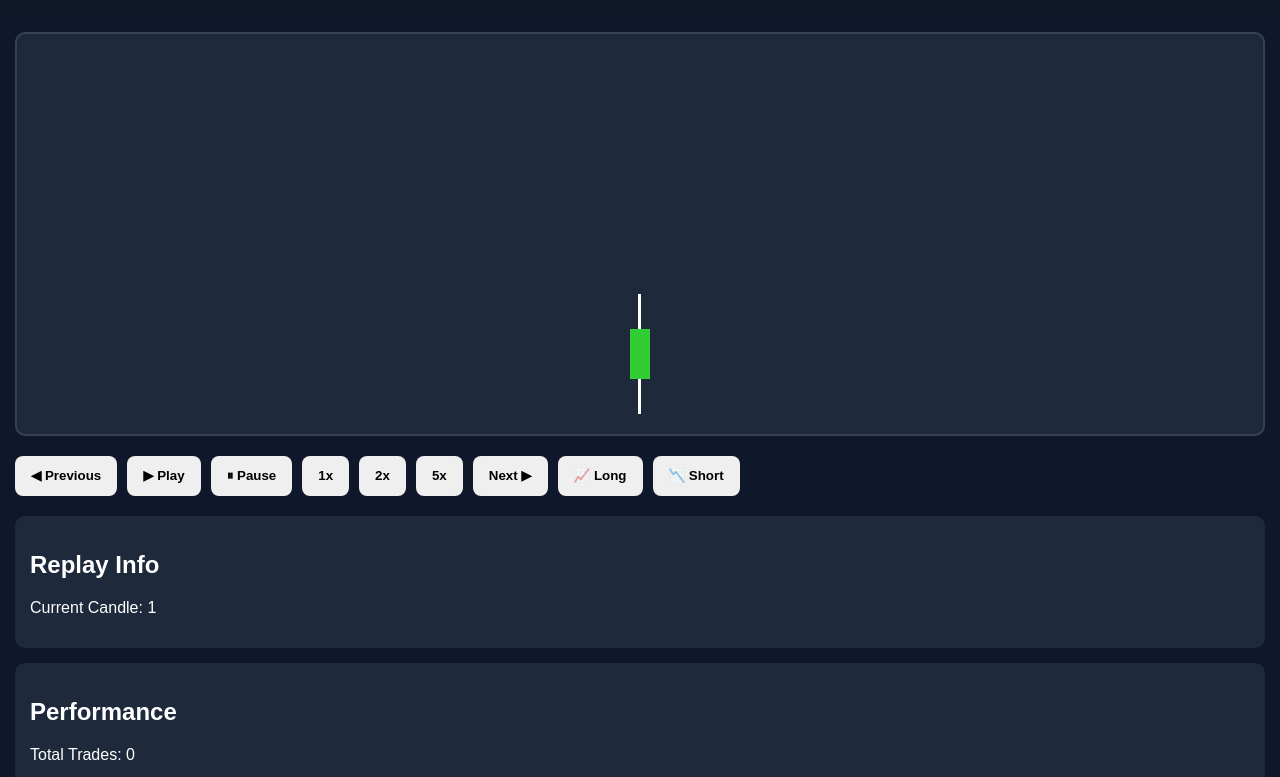
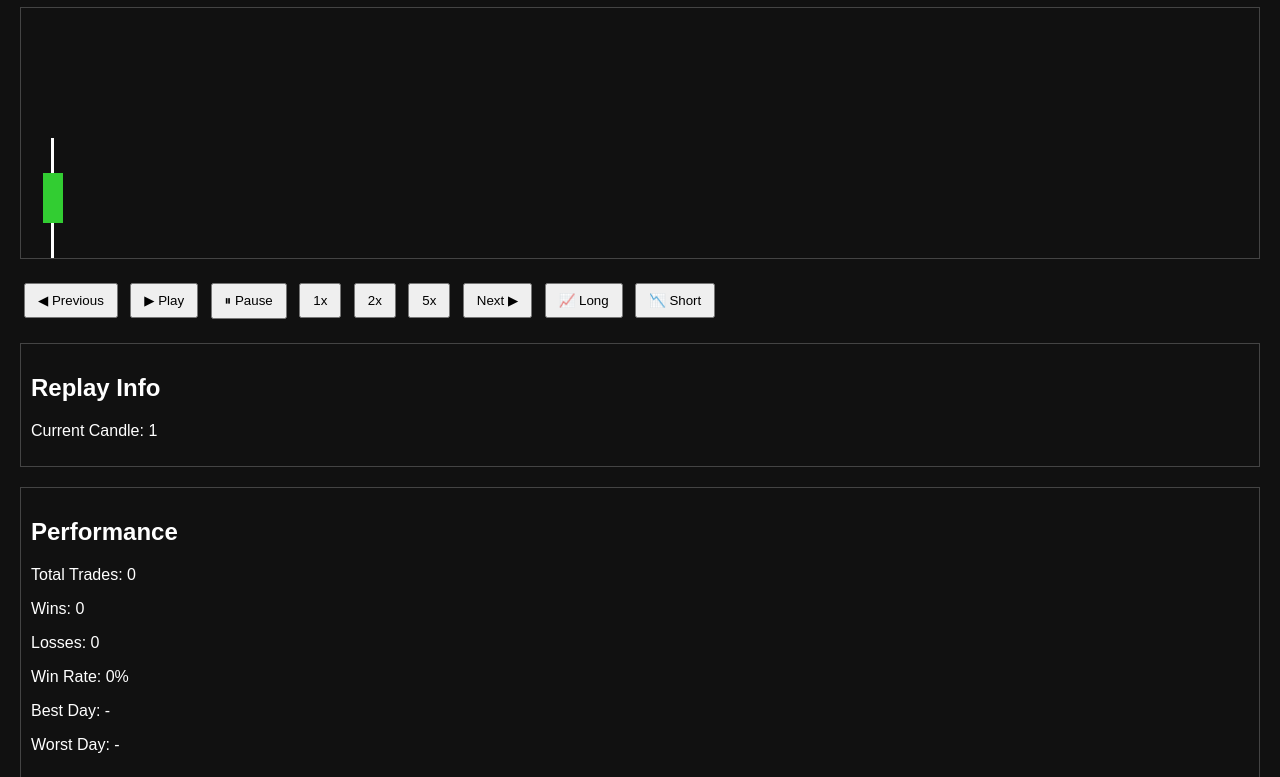
Before and after one commit to Kushalreddy-source/xau-backtester, a plain HTML site: page index.html in a window 1280 px wide. Shown: the part 93-870 px from the top of the page. Drawn offline with Linux system fonts and the light colour scheme.

Commit message:
Update index.html

```diff
--- a/index.html
+++ b/index.html
@@ -4,7 +4,49 @@
 <meta charset="UTF-8">
 <meta name="viewport" content="width=device-width, initial-scale=1.0">
 <title>XAUUSD Backtester</title>
-<link rel="stylesheet" href="style.css">
+
+<style>
+body{
+  background:#111;
+  color:white;
+  font-family:Arial,sans-serif;
+  margin:0;
+  padding:20px;
+}
+
+header{
+  text-align:center;
+}
+
+#chart{
+  height:250px;
+  border:1px solid #444;
+  margin-top:20px;
+  overflow-x:auto;
+}
+
+.controls{
+  margin-top:20px;
+}
+
+button{
+  margin:4px;
+  padding:8px 12px;
+}
+
+.stats{
+  margin-top:20px;
+  padding:10px;
+  border:1px solid #444;
+}
+
+#tradeLog{
+  margin-top:20px;
+  padding:10px;
+  border:1px solid #444;
+}
+</style>
+
 </head>
 
 <body>
@@ -20,42 +62,77 @@ Loading...
 </div>
 
 <div class="controls">
+
 <button id="prevBtn">◀ Previous</button>
+
 <button id="playBtn">▶ Play</button>
+
 <button id="pauseBtn">⏸ Pause</button>
+
 <button id="speed1Btn">1x</button>
+
 <button id="speed2Btn">2x</button>
+
 <button id="speed5Btn">5x</button>
+
 <button id="nextBtn">Next ▶</button>
+
 <button id="longBtn">📈 Long</button>
+
 <button id="shortBtn">📉 Short</button>
+
 </div>
 
 <div class="stats">
+
 <h2>Replay Info</h2>
-<p>Current Candle:
+
+<p>
+Current Candle:
 <span id="candleNumber">0</span>
 </p>
+
 </div>
 
 <div class="stats">
+
 <h2>Performance</h2>
 
-<p>Total Trades:
+<p>
+Total Trades:
 <span id="totalTrades">0</span>
 </p>
 
-<p>Win Rate:
+<p>
+Wins:
+<span id="wins">0</span>
+</p>
+
+<p>
+Losses:
+<span id="losses">0</span>
+</p>
+
+<p>
+Win Rate:
 <span id="winRate">0%</span>
 </p>
 
-<p>Best Day:
+<p>
+Best Day:
 <span id="bestDay">-</span>
 </p>
 
-<p>Worst Day:
+<p>
+Worst Day:
 <span id="worstDay">-</span>
 </p>
+
+</div>
+
+<div id="tradeLog">
+
+<h2>Trade Log</h2>
 
 </div>
 
```
